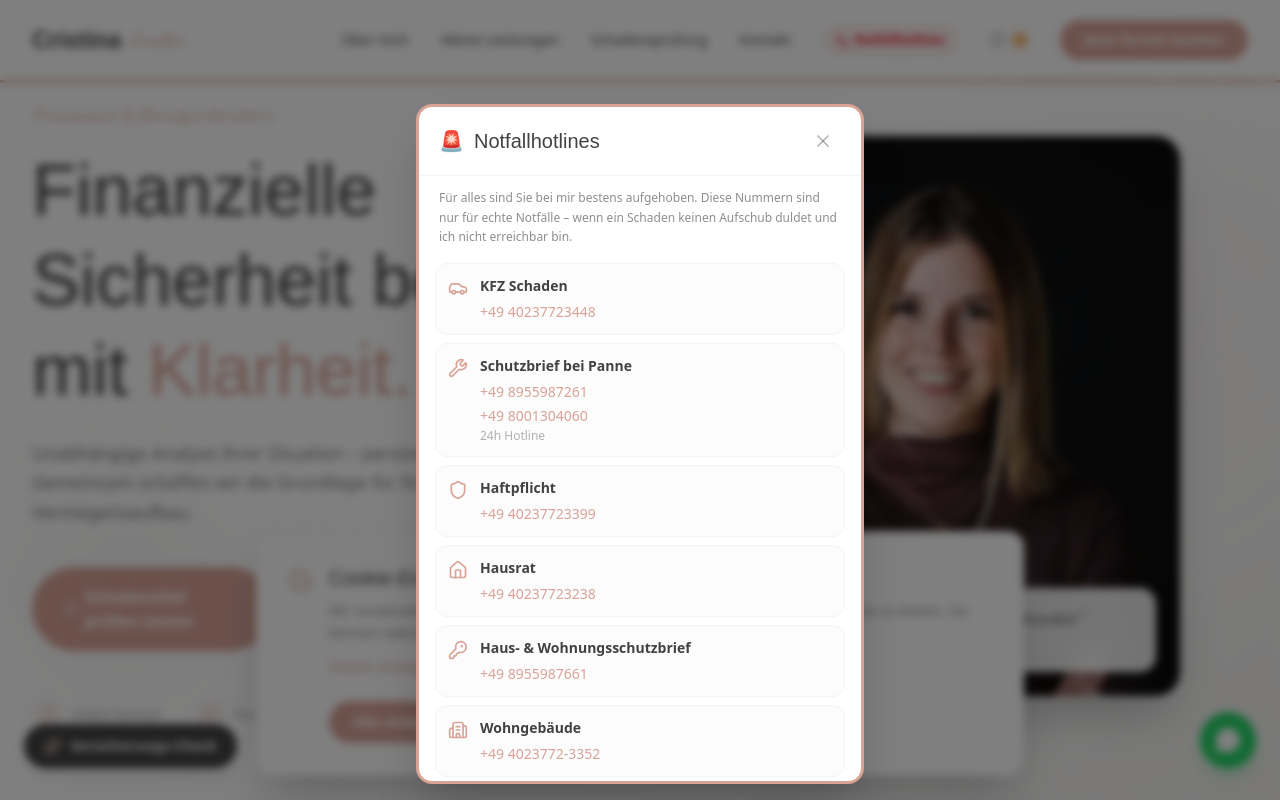
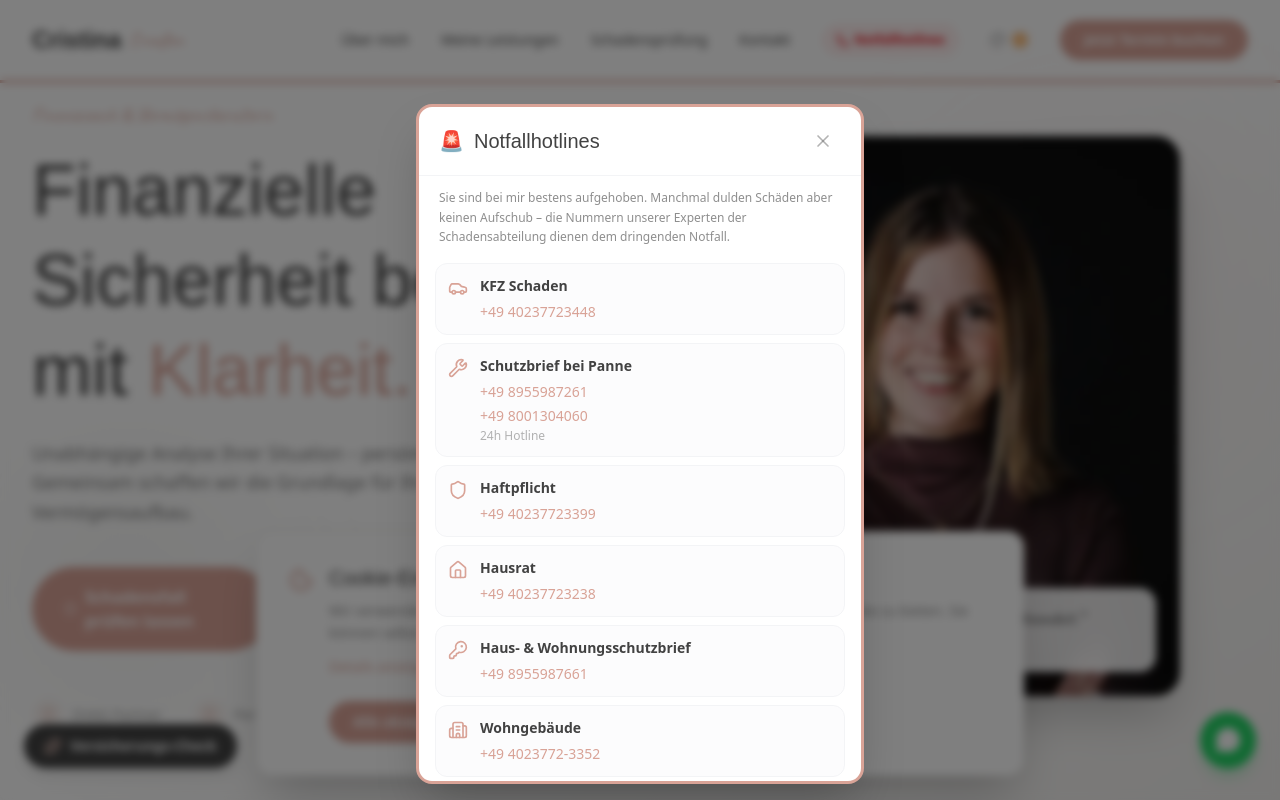
Before and after one commit to Janick97/cristina-croussen, a Next.js app: page / in a window 1280 px wide. Both pictures are taken after a click on the button "Notfallhotlines". Shown: the top 800 px of the page. Built offline with nearby package versions, Linux system fonts and the light colour scheme; a web font is replaced by a local one.

Commit message:
Hotlines: Text nach Janicks Vorgabe angepasst

```diff
--- a/src/components/Header.tsx
+++ b/src/components/Header.tsx
@@ -244,7 +244,7 @@ export default function Header() {
                     </button>
                   </div>
                   <p className="shrink-0 px-5 pt-3 pb-2 text-xs leading-relaxed text-dark/60">
-                    Für alles sind Sie bei mir bestens aufgehoben. Diese Nummern sind nur für echte Notfälle – wenn ein Schaden keinen Aufschub duldet und ich nicht erreichbar bin.
+                    Sie sind bei mir bestens aufgehoben. Manchmal dulden Schäden aber keinen Aufschub – die Nummern unserer Experten der Schadensabteilung dienen dem dringenden Notfall.
                   </p>
 
                   {/* Scrollable list */}
```
